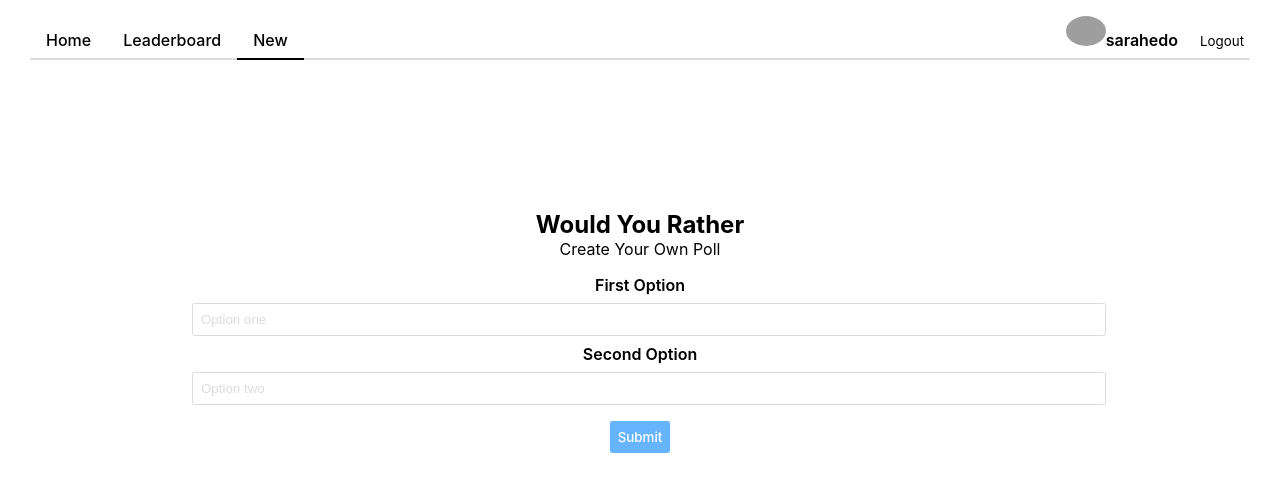
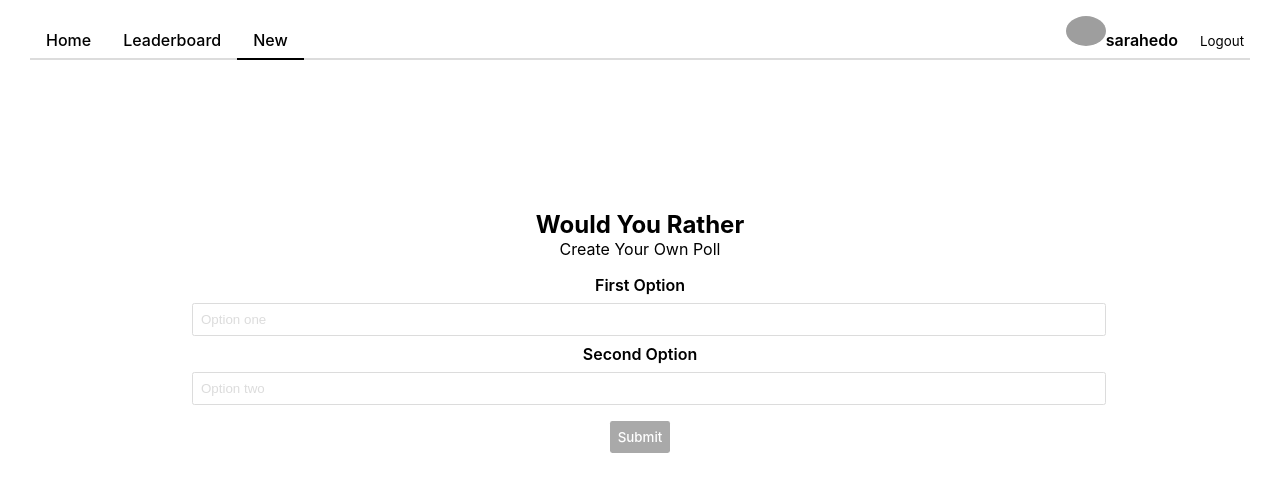
Before and after one commit to ntswambeni/react-final-project-udacity, a React (Create React App) app: page /new-poll in a window 1280 px wide. Shown: the top 492 px of the page. Built offline with nearby package versions, Linux system fonts and the light colour scheme; grey boxes are pictures that could not be loaded.

Commit message:
fix: disable submit button when form is empty

```diff
--- a/src/index.css
+++ b/src/index.css
@@ -10,6 +10,16 @@ body {
 code {
   font-family: source-code-pro, Menlo, Monaco, Consolas, "Courier New",
     monospace;
+}
+
+button:disabled {
+  background-color: #a9a9a9;
+  cursor: not-allowed;
+}
+
+button:active:disabled {
+  background-color: #a9a9a9;
+  cursor: not-allowed;
 }
 
 .large-avatar {
--- a/src/pages/NewPoll.js
+++ b/src/pages/NewPoll.js
@@ -57,7 +57,12 @@ const NewPoll = (props) => {
             onChange={handleChange}
           />
         </label>
-        <button className="form__button" type="submit" onClick={handleSubmit}>
+        <button
+          className="form__button"
+          type="submit"
+          onClick={handleSubmit}
+          disabled={firstOption === "" || secondOption === ""}
+        >
           Submit
         </button>
       </form>
```
